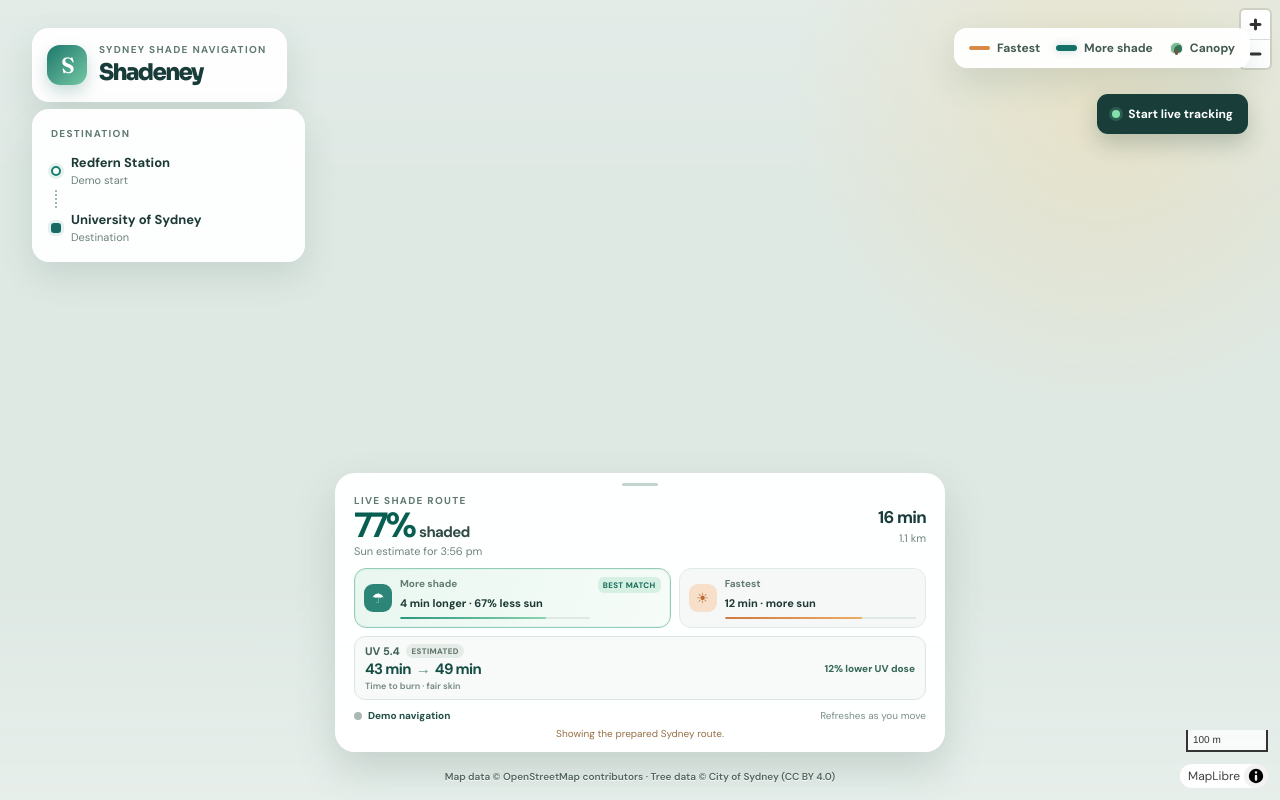
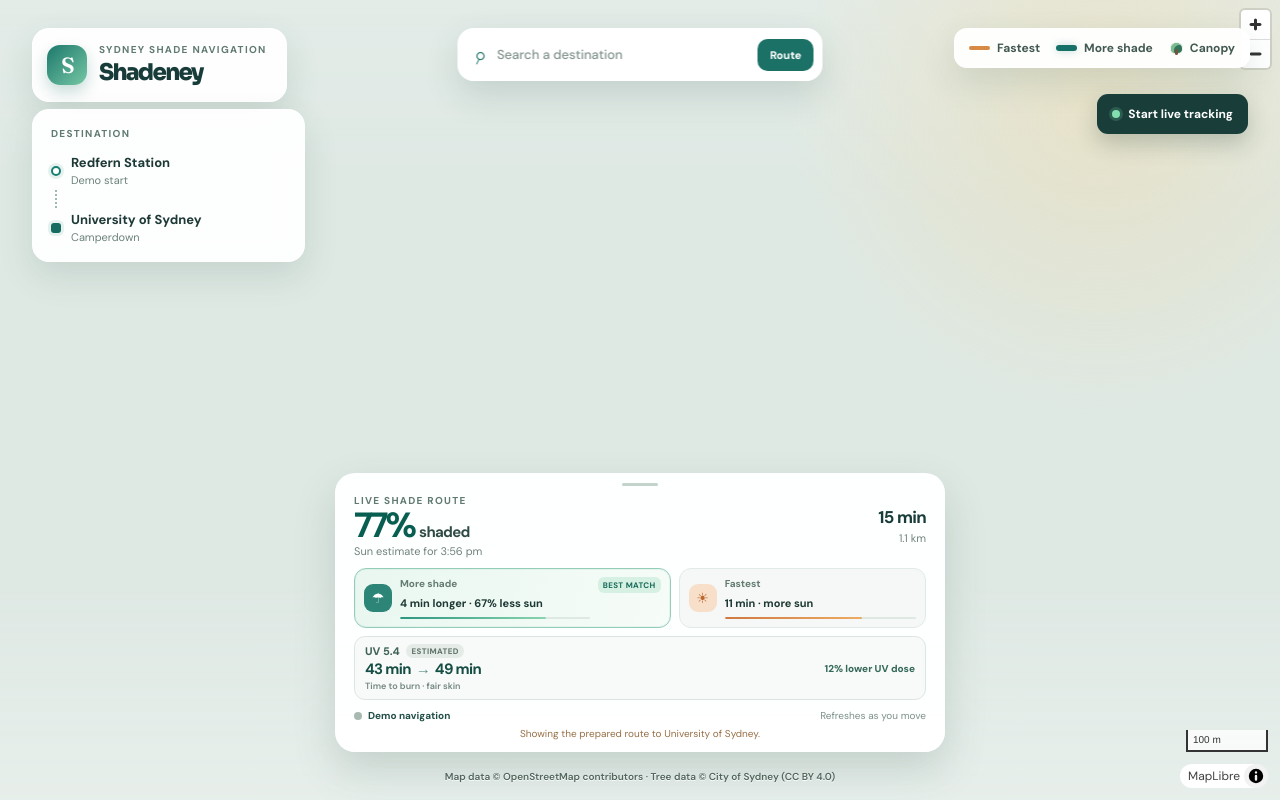
Before and after one commit to hminhle2006/SYNCS_HACK_2026_PattrickTeam, a React (Vite) app in the folder frontend/: page / in a window 1280 px wide. Built offline with nearby package versions, Linux system fonts and the light colour scheme; no server answers.

Commit message:
feat(frontend): add destination search demo

```diff
--- a/frontend/src/main.jsx
+++ b/frontend/src/main.jsx
@@ -7,6 +7,12 @@ import "./styles.css";
 const API_BASE_URL = "http://localhost:8000";
 const DEMO_ORIGIN = { lat: -33.8913, lon: 151.198 };
 const DEMO_DESTINATION = { lat: -33.887, lon: 151.1902 };
+const DEMO_DESTINATIONS = [
+  { name: "University of Sydney", detail: "Camperdown", lat: -33.887, lon: 151.1902 },
+  { name: "Carriageworks", detail: "Eveleigh", lat: -33.8924, lon: 151.1915 },
+  { name: "Victoria Park", detail: "Broadway, Camperdown", lat: -33.8847, lon: 151.1937 },
+  { name: "Prince Alfred Park", detail: "Surry Hills", lat: -33.8908, lon: 151.2071 },
+];
 const MAP_STYLE = "https://basemaps.cartocdn.com/gl/positron-gl-style/style.json";
 const TREE_BOUNDS = { west: 151.186, south: -33.897, east: 151.203, north: -33.882 };
 
@@ -53,14 +59,36 @@ function formatUvDoseChange(percent) {
   return rounded < 0 ? `${Math.abs(rounded)}% more UV dose` : `${rounded}% lower UV dose`;
 }
 
-function demoRouteResponse(hour) {
+function estimateDistanceMeters(origin, destination) {
+  const latitudeMeters = (destination.lat - origin.lat) * 111_320;
+  const longitudeMeters = (destination.lon - origin.lon) * 111_320 * Math.cos(origin.lat * Math.PI / 180);
+  return Math.hypot(latitudeMeters, longitudeMeters);
+}
+
+function demoRouteResponse(hour, destination = DEMO_DESTINATION) {
   const intensity = 1 - Math.min(Math.abs(hour - 14) / 8, 0.72);
   const reduction = Math.round(42 + intensity * 29);
   const addedTime = Math.round(150 + intensity * 110);
+  const directDistance = estimateDistanceMeters(DEMO_ORIGIN, destination);
+  const fastestDuration = Math.max(360, Math.round(directDistance / 1.28));
+  const detour = destination.lon < DEMO_ORIGIN.lon ? -0.00055 : 0.00055;
+  const fastestCoordinates = [
+    [DEMO_ORIGIN.lon, DEMO_ORIGIN.lat],
+    [DEMO_ORIGIN.lon + (destination.lon - DEMO_ORIGIN.lon) * 0.38, DEMO_ORIGIN.lat + (destination.lat - DEMO_ORIGIN.lat) * 0.34],
+    [DEMO_ORIGIN.lon + (destination.lon - DEMO_ORIGIN.lon) * 0.7, DEMO_ORIGIN.lat + (destination.lat - DEMO_ORIGIN.lat) * 0.72],
+    [destination.lon, destination.lat],
+  ];
+  const coolestCoordinates = [
+    [DEMO_ORIGIN.lon, DEMO_ORIGIN.lat],
+    [DEMO_ORIGIN.lon + detour, DEMO_ORIGIN.lat + (destination.lat - DEMO_ORIGIN.lat) * 0.26],
+    [DEMO_ORIGIN.lon + (destination.lon - DEMO_ORIGIN.lon) * 0.46 + detour, DEMO_ORIGIN.lat + (destination.lat - DEMO_ORIGIN.lat) * 0.58],
+    [DEMO_ORIGIN.lon + (destination.lon - DEMO_ORIGIN.lon) * 0.78 + detour * 0.35, DEMO_ORIGIN.lat + (destination.lat - DEMO_ORIGIN.lat) * 0.84],
+    [destination.lon, destination.lat],
+  ];
   return {
     routes: [
-      { type: "fastest", geometry: { type: "LineString", coordinates: [[151.198, -33.8913], [151.1962, -33.89065], [151.19415, -33.8895], [151.19215, -33.8879], [151.1902, -33.887]] }, distance_m: 890, duration_s: 720, exposed_m: 630, exposed_frac: 0.71 },
-      { type: "coolest", geometry: { type: "LineString", coordinates: [[151.198, -33.8913], [151.19745, -33.8898], [151.19625, -33.88825], [151.19465, -33.88725], [151.1927, -33.88655], [151.1902, -33.887]] }, distance_m: 1110, duration_s: 720 + addedTime, exposed_m: 630 * (1 - reduction / 100), exposed_frac: 0.71 * (1 - reduction / 100) },
+      { type: "fastest", geometry: { type: "LineString", coordinates: fastestCoordinates }, distance_m: Math.round(directDistance), duration_s: fastestDuration, exposed_m: directDistance * 0.71, exposed_frac: 0.71 },
+      { type: "coolest", geometry: { type: "LineString", coordinates: coolestCoordinates }, distance_m: Math.round(directDistance + 220), duration_s: fastestDuration + addedTime, exposed_m: directDistance * 0.71 * (1 - reduction / 100), exposed_frac: 0.71 * (1 - reduction / 100) },
     ],
     comparison: { extra_distance_m: 220, extra_duration_s: addedTime, exposure_reduction_m: 630 * reduction / 100, exposure_reduction_pct: reduction },
     meta: { hour, shade_preference: 0.8, timezone: "Australia/Sydney" },
@@ -99,29 +127,29 @@ function routeFeatures(response) {
   return { type: "FeatureCollection", features: response.routes.map((route) => ({ type: "Feature", properties: { routeType: route.type }, geometry: route.geometry })) };
 }
 
-function endpoints(origin) {
+function endpoints(origin, destination = DEMO_DESTINATION) {
   return { type: "FeatureCollection", features: [
     { type: "Feature", properties: { kind: "origin" }, geometry: { type: "Point", coordinates: [origin.lon, origin.lat] } },
-    { type: "Feature", properties: { kind: "destination" }, geometry: { type: "Point", coordinates: [DEMO_DESTINATION.lon, DEMO_DESTINATION.lat] } },
+    { type: "Feature", properties: { kind: "destination" }, geometry: { type: "Point", coordinates: [destination.lon, destination.lat] } },
   ] };
 }
 
-function routeRequest(origin, hour) {
-  return { origin, destination: DEMO_DESTINATION, hour, shade_preference: 0.8 };
+function routeRequest(origin, destination, hour) {
+  return { origin, destination, hour, shade_preference: 0.8 };
 }
 
-async function postRouteResource(path, origin, hour, signal) {
-  const response = await fetch(`${API_BASE_URL}${path}`, { method: "POST", headers: { "Content-Type": "application/json" }, body: JSON.stringify(routeRequest(origin, hour)), signal });
+async function postRouteResource(path, origin, destination, hour, signal) {
+  const response = await fetch(`${API_BASE_URL}${path}`, { method: "POST", headers: { "Content-Type": "application/json" }, body: JSON.stringify(routeRequest(origin, destination, hour)), signal });
   if (!response.ok) throw new Error("Route service is unavailable.");
   return response.json();
 }
 
-function fetchRoute(origin, hour, signal) {
-  return postRouteResource("/api/route", origin, hour, signal);
+function fetchRoute(origin, destination, hour, signal) {
+  return postRouteResource("/api/route", origin, destination, hour, signal);
 }
 
-function fetchUvDose(origin, hour, signal) {
-  return postRouteResource("/api/uv-dose", origin, hour, signal);
+function fetchUvDose(origin, destination, hour, signal) {
+  return postRouteResource("/api/uv-dose", origin, destination, hour, signal);
 }
 
 async function fetchShadows(hour, signal) {
@@ -190,8 +218,11 @@ function App() {
   const mapRef = useRef(null);
   const [now, setNow] = useState(() => new Date());
   const [position, setPosition] = useState(DEMO_ORIGIN);
+  const [destination, setDestination] = useState(DEMO_DESTINATIONS[0]);
+  const [searchText, setSearchText] = useState("");
+  const [isSearchOpen, setIsSearchOpen] = useState(false);
   const [isTracking, setIsTracking] = useState(false);
-  const [routeData, setRouteData] = useState(() => demoRouteResponse(serviceHour()));
+  const [routeData, setRouteData] = useState(() => demoRouteResponse(serviceHour(), DEMO_DESTINATIONS[0]));
   const [shadowData, setShadowData] = useState(() => demoShadows(serviceHour()));
   const [uvDose, setUvDose] = useState(() => demoUvDose(serviceHour()));
   const [canopyData, setCanopyData] = useState(demoCanopies);
@@ -204,6 +235,11 @@ function App() {
   const coolestRoute = routeData.routes.find((route) => route.type === "coolest");
   const shadeCoverage = Math.round((1 - coolestRoute.exposed_frac) * 100);
   const addedMinutes = formatMinutes(routeData.comparison.extra_duration_s);
+  const searchResults = useMemo(() => {
+    const query = searchText.trim().toLowerCase();
+    if (!query) return DEMO_DESTINATIONS;
+    return DEMO_DESTINATIONS.filter((place) => `${place.name} ${place.detail}`.toLowerCase().includes(query));
+  }, [searchText]);
 
   useEffect(() => {
     const timer = window.setInterval(() => setNow(new Date()), 60_000);
@@ -235,11 +271,11 @@ function App() {
       // clear as the walker zooms in. They never vanish entirely, so the map
       // retains a soft sense of green cover at every scale.
       map.addLayer({ id: "tree-marker", type: "symbol", source: "canopies", layout: { "icon-image": "tree-marker", "icon-size": ["interpolate", ["linear"], ["zoom"], 13, 0.28, 15.25, 0.46, 16, 0.6], "icon-allow-overlap": true, "icon-ignore-placement": true, "icon-pitch-alignment": "viewport", "icon-rotation-alignment": "viewport" }, paint: { "icon-opacity": ["interpolate", ["linear"], ["zoom"], 13, 0.12, 14.5, 0.32, 15.25, 0.65, 16, 1] } });
-      map.addSource("routes", { type: "geojson", data: routeFeatures(demoRouteResponse(serviceHour())) });
+      map.addSource("routes", { type: "geojson", data: routeFeatures(demoRouteResponse(serviceHour(), DEMO_DESTINATIONS[0])) });
       map.addLayer({ id: "fastest-route", type: "line", source: "routes", filter: ["==", ["get", "routeType"], "fastest"], layout: { "line-cap": "round", "line-join": "round" }, paint: { "line-color": "#d68a43", "line-width": 4, "line-opacity": 0.82 } });
       map.addLayer({ id: "coolest-route-outline", type: "line", source: "routes", filter: ["==", ["get", "routeType"], "coolest"], layout: { "line-cap": "round", "line-join": "round" }, paint: { "line-color": "#ffffff", "line-width": 10, "line-opacity": 0.92 } });
       map.addLayer({ id: "coolest-route", type: "line", source: "routes", filter: ["==", ["get", "routeType"], "coolest"], layout: { "line-cap": "round", "line-join": "round" }, paint: { "line-color": "#157167", "line-width": 6, "line-opacity": 1 } });
-      map.addSource("endpoints", { type: "geojson", data: endpoints(DEMO_ORIGIN) });
+      map.addSource("endpoints", { type: "geojson", data: endpoints(DEMO_ORIGIN, DEMO_DESTINATIONS[0]) });
       map.addLayer({ id: "endpoint-halo", type: "circle", source: "endpoints", filter: ["==", ["get", "kind"], "origin"], paint: { "circle-radius": 14, "circle-color": "#157167", "circle-opacity": 0.15 } });
       map.addLayer({ id: "endpoints", type: "circle", source: "endpoints", paint: { "circle-radius": ["case", ["==", ["get", "kind"], "origin"], 7, 8], "circle-color": ["case", ["==", ["get", "kind"], "origin"], "#ffffff", "#157167"], "circle-stroke-color": "#17302f", "circle-stroke-width": 2 } });
     });
@@ -253,19 +289,19 @@ function App() {
       setIsLoading(true);
       try {
         const [nextRoutes, nextShadows, nextUvDose] = await Promise.all([
-          fetchRoute(position, hour, controller.signal),
+          fetchRoute(position, destination, hour, controller.signal),
           fetchShadows(hour, controller.signal).catch(() => demoShadows(hour)),
-          fetchUvDose(position, hour, controller.signal).catch(() => demoUvDose(hour)),
+          fetchUvDose(position, destination, hour, controller.signal).catch(() => demoUvDose(hour)),
         ]);
         if (controller.signal.aborted) return;
         setRouteData(nextRoutes); setShadowData(nextShadows); setUvDose(nextUvDose); setIsUsingDemoData(false); setServiceMessage(isTracking ? "Live location is updating your route." : "Route estimate updated from the service.");
       } catch {
         if (controller.signal.aborted) return;
-        setRouteData(demoRouteResponse(hour)); setShadowData(demoShadows(hour)); setUvDose(demoUvDose(hour)); setIsUsingDemoData(true); setServiceMessage(isTracking ? "Outside the demo area — showing the prepared Sydney route." : "Showing the prepared Sydney route.");
+        setRouteData(demoRouteResponse(hour, destination)); setShadowData(demoShadows(hour)); setUvDose(demoUvDose(hour)); setIsUsingDemoData(true); setServiceMessage(isTracking ? "Outside the demo area — showing the prepared Sydney route." : `Showing the prepared route to ${destination.name}.`);
       } finally { if (!controller.signal.aborted) setIsLoading(false); }
     }, 350);
     return () => { controller.abort(); window.clearTimeout(debounce); };
-  }, [position, hour, isTracking]);
+  }, [position, destination, hour, isTracking]);
 
   useEffect(() => {
     const controller = new AbortController();
@@ -282,8 +318,8 @@ function App() {
     map.getSource("routes")?.setData(routeFeatures(routeData));
     map.getSource("shadows")?.setData(shadowData);
     map.getSource("canopies")?.setData(canopyData);
-    map.getSource("endpoints")?.setData(endpoints(position));
-  }, [routeData, shadowData, canopyData, position]);
+    map.getSource("endpoints")?.setData(endpoints(position, destination));
+  }, [routeData, shadowData, canopyData, position, destination]);
 
   useEffect(() => {
     if (!isTracking) return undefined;
@@ -302,11 +338,25 @@ function App() {
     setIsTracking(true);
   }
 
+  function selectDestination(place) {
+    setDestination(place);
+    setSearchText(place.name);
+    setIsSearchOpen(false);
+    setServiceMessage(`Finding a shaded route to ${place.name}…`);
+    mapRef.current?.flyTo({ center: [place.lon, place.lat], zoom: 15.5, duration: 850, essential: true });
+  }
+
+  function submitSearch(event) {
+    event.preventDefault();
+    if (searchResults[0]) selectDestination(searchResults[0]);
+  }
+
   return <main className="app-shell">
     <div ref={mapContainer} className="map" aria-label="Interactive Shadeney route map" />
     <div className="map-wash" aria-hidden="true" />
     <header className="brand-panel"><div className="brand-mark" aria-hidden="true">S</div><div><p className="eyebrow">Sydney shade navigation</p><h1>Shadeney</h1></div></header>
-    <section className="journey-card" aria-label="Destination"><p className="journey-label">Destination</p><div className="journey-row"><span className={`journey-dot ${isTracking ? "live" : ""}`} aria-hidden="true" /><p><strong>{isTracking ? "Your live location" : "Redfern Station"}</strong><small>{isTracking ? "GPS tracking active" : "Demo start"}</small></p></div><div className="journey-line" aria-hidden="true" /><div className="journey-row"><span className="journey-dot destination" aria-hidden="true" /><p><strong>University of Sydney</strong><small>Destination</small></p></div></section>
+    <section className="search-panel" aria-label="Destination search"><form className="search-form" onSubmit={submitSearch}><span className="search-icon" aria-hidden="true">⌕</span><label className="sr-only" htmlFor="destination-search">Search a destination</label><input id="destination-search" value={searchText} onFocus={() => setIsSearchOpen(true)} onChange={(event) => { setSearchText(event.target.value); setIsSearchOpen(true); }} placeholder="Search a destination" autoComplete="off" /><button type="submit">Route</button></form>{isSearchOpen && <div className="search-results" role="listbox" aria-label="Sydney demo destinations">{searchResults.length ? searchResults.map((place) => <button key={place.name} type="button" className="search-result" role="option" onClick={() => selectDestination(place)}><span className="search-result-pin" aria-hidden="true">●</span><span><strong>{place.name}</strong><small>{place.detail}</small></span></button>) : <p className="search-empty">Try “University” or “Park”</p>}</div>}</section>
+    <section className="journey-card" aria-label="Destination"><p className="journey-label">Destination</p><div className="journey-row"><span className={`journey-dot ${isTracking ? "live" : ""}`} aria-hidden="true" /><p><strong>{isTracking ? "Your live location" : "Redfern Station"}</strong><small>{isTracking ? "GPS tracking active" : "Demo start"}</small></p></div><div className="journey-line" aria-hidden="true" /><div className="journey-row"><span className="journey-dot destination" aria-hidden="true" /><p><strong>{destination.name}</strong><small>{destination.detail}</small></p></div></section>
     <section className="route-key" aria-label="Map legend"><span><i className="route-swatch fastest" aria-hidden="true" />Fastest</span><span><i className="route-swatch coolest" aria-hidden="true" />More shade</span><span><i className="tree-swatch" aria-hidden="true" />Canopy</span></section>
     <button className={`tracking-button ${isTracking ? "is-active" : ""}`} type="button" onClick={toggleTracking}><span className="tracking-dot" aria-hidden="true" />{isTracking ? "Pause live tracking" : "Start live tracking"}</button>
     <section className="navigation-panel" aria-label="Live route details">
--- a/frontend/src/styles.css
+++ b/frontend/src/styles.css
@@ -15,6 +15,23 @@ button { cursor: pointer; }
 .brand-mark { display: grid; width: 40px; height: 40px; place-items: center; border-radius: 13px; background: linear-gradient(135deg, #1d786c, #75c7a4); color: #fff; font-family: Fraunces, Georgia, serif; font-size: 22px; font-weight: 600; letter-spacing: -0.08em; box-shadow: 0 7px 15px rgba(27, 112, 98, 0.24); }
 .eyebrow, .panel-kicker, .journey-label { margin: 0; color: #607a71; font-size: 10px; font-weight: 700; letter-spacing: 0.13em; text-transform: uppercase; }
 h1 { margin: 2px 0 0; color: #173c39; font-family: Sora, "DM Sans", sans-serif; font-size: 23px; font-weight: 800; letter-spacing: -0.075em; }
+
+.search-panel { position: absolute; top: 28px; left: 50%; z-index: 4; width: min(365px, calc(100vw - 690px)); min-width: 285px; transform: translateX(-50%); }
+.search-form { display: flex; align-items: center; gap: 8px; min-height: 53px; padding: 7px 8px 7px 15px; border: 1px solid rgba(255, 255, 255, 0.96); border-radius: 16px; background: rgba(255, 255, 255, 0.96); box-shadow: 0 14px 34px rgba(46, 82, 72, 0.16); backdrop-filter: blur(14px); }
+.search-icon { color: #287b6e; font-size: 24px; font-weight: 700; line-height: 1; transform: rotate(-18deg); }
+.search-form input { width: 100%; min-width: 0; border: 0; outline: 0; background: transparent; color: #1b3b36; font-size: 13px; font-weight: 600; }
+.search-form input::placeholder { color: #82938c; font-weight: 500; }
+.search-form button { flex: 0 0 auto; border: 0; border-radius: 10px; padding: 9px 12px; background: #1b7166; color: #fff; font-size: 11px; font-weight: 800; transition: background 160ms ease, transform 160ms ease; }
+.search-form button:hover { background: #10584f; transform: translateY(-1px); }
+.search-results { margin-top: 8px; overflow: hidden; border: 1px solid rgba(255, 255, 255, 0.96); border-radius: 15px; background: rgba(255, 255, 255, 0.97); box-shadow: 0 16px 34px rgba(46, 82, 72, 0.16); backdrop-filter: blur(16px); }
+.search-result { display: flex; width: 100%; gap: 10px; align-items: center; border: 0; border-bottom: 1px solid #edf2ef; padding: 11px 14px; background: transparent; color: #193d37; text-align: left; transition: background 150ms ease; }
+.search-result:last-child { border-bottom: 0; }
+.search-result:hover { background: #eff8f3; }
+.search-result-pin { display: grid; width: 24px; height: 24px; flex: 0 0 auto; place-items: center; border-radius: 8px; background: #e2f4e9; color: #21826b; font-size: 12px; }
+.search-result strong, .search-result small { display: block; }
+.search-result strong { font-size: 12px; }
+.search-result small, .search-empty { margin: 2px 0 0; color: #70837b; font-size: 10px; }
+.search-empty { padding: 14px; text-align: center; }
 
 .journey-card { position: absolute; top: 109px; left: 32px; z-index: 2; width: 273px; padding: 17px 18px; border-radius: 17px; }
 .journey-label { margin-bottom: 14px; }
```
